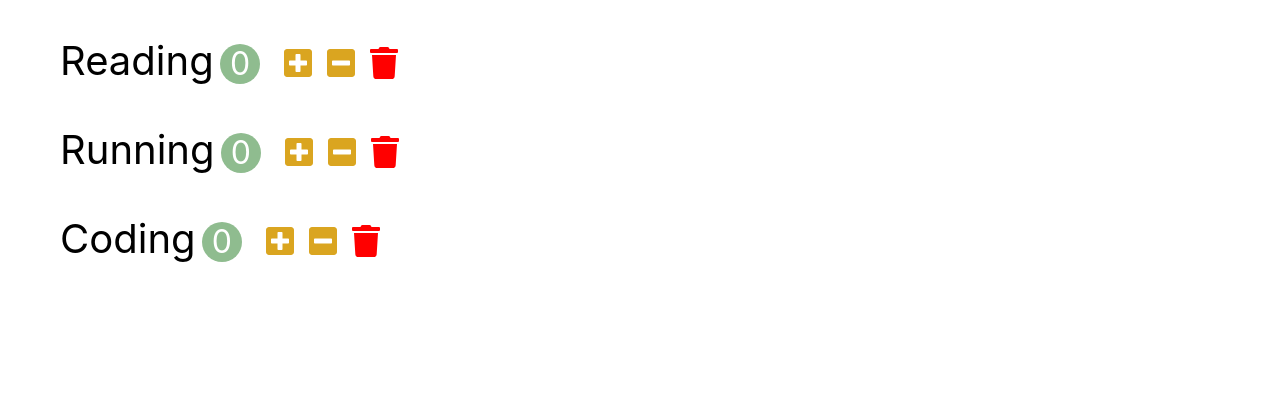
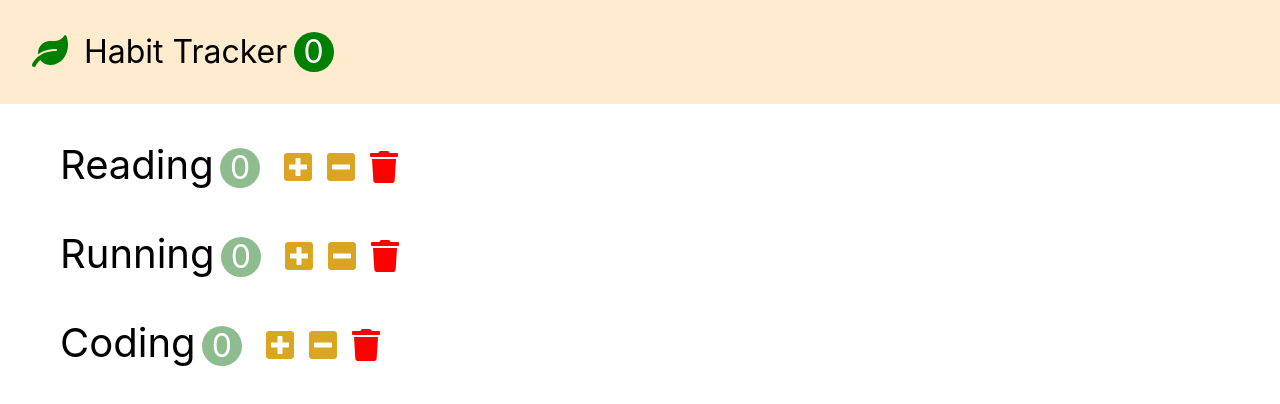
Before and after one commit to wldns0622/habit-tracker-with-react, a React (Create React App) app: page / in a window 1280 px wide. Shown: the top 404 px of the page. Built offline with nearby package versions, Linux system fonts and the light colour scheme.

Commit message:
make Navbar Componenet

```diff
--- a/src/app.css
+++ b/src/app.css
@@ -1,7 +1,35 @@
+* {
+  box-sizing: border-box;
+}
+
 button {
   outline: none;
   border: 0;
   cursor: pointer;
+}
+
+.navbar {
+  font-size: 2rem;
+  padding: 1em;
+  background-color: blanchedalmond;
+}
+
+.navbar__logo {
+  color: green;
+  margin-right: 0.5em;
+}
+
+.navbar__count {
+  display: inline-block;
+  text-align: center;
+  font-size: 2rem;
+  width: 2.5rem;
+  height: 2.5rem;
+  line-height: 2.5rem;
+  margin-left: 0.2em;
+  background-color: green;
+  color:white;
+  border-radius: 50%;
 }
 
 .habit{
--- a/src/app.jsx
+++ b/src/app.jsx
@@ -1,10 +1,49 @@
 import React, { Component } from 'react';
+import './app.css';
 import Habits from './component/habits';
-import './app.css';
+import Navbar from './component/navbar';
 
 class App extends Component {
+  state = {
+    habits: [
+      { id: 0, name: 'Reading', count: 0 },
+      { id: 1, name: 'Running', count: 0 },
+      { id: 2, name: 'Coding', count: 0 },
+    ]
+  }
+
+  handleIncrement = (habit) => {
+    const habits = [...this.state.habits];
+    const index = habits.indexOf(habit);
+    habits[index].count++;
+    this.setState({ habits });
+  }
+
+  handleDecrement = (habit) => {
+    const habits = [...this.state.habits];
+    const index = habits.indexOf(habit);
+    let count = habits[index].count - 1;
+    habits[index].count = count < 0 ? 0 : count;
+    this.setState({ habits });
+  }
+
+  handleDelete = (habit) => {
+    const habits = this.state.habits.filter(item => item.id !== habit.id);
+    this.setState({ habits });
+  }
+
   render() {
-    return <Habits />
+    return (
+      <>
+        <Navbar totalCount={this.state.habits.filter(item => item.count !== 0).length} />
+        <Habits
+          habits={this.state.habits}
+          onIncrement={this.handleIncrement}
+          onDecrement={this.handleDecrement}
+          onDelete={this.handleDelete}
+        />
+      </>
+    )
   }
 
 }
--- a/src/component/habits.jsx
+++ b/src/component/habits.jsx
@@ -2,44 +2,18 @@
 import Habit from './habit';
 
 class Habits extends Component {
-  state = {
-    habits: [
-      { id: 0, name: 'Reading', count: 0 },
-      { id: 1, name: 'Running', count: 0 },
-      { id: 2, name: 'Coding', count: 0 },
-    ]
-  }
-
-  handleIncrement = (habit) => {
-    const habits = [...this.state.habits];
-    const index = habits.indexOf(habit);
-    habits[index].count++;
-    this.setState({ habits });
-  }
-
-  handleDecrement = (habit) => {
-    const habits = [...this.state.habits];
-    const index = habits.indexOf(habit);
-    let count = habits[index].count - 1;
-    habits[index].count = count < 0 ? 0 : count;
-    this.setState({ habits });
-  }
-
-  handleDelete = (habit) => {
-    const habits = this.state.habits.filter(item => item.id !== habit.id);
-    this.setState({ habits });
-  }
 
   render() {
+    const { habits } = this.props;
     return (
       <ul>
-        { this.state.habits.map(habit => (
+        { habits.map(habit => (
           <Habit
             key={habit.id}
             habit={habit}
-            onIncrement={this.handleIncrement}
-            onDecrement={this.handleDecrement}
-            onDelete={this.handleDelete}
+            onIncrement={this.props.onIncrement}
+            onDecrement={this.props.onDecrement}
+            onDelete={this.props.onDelete}
           />
         ))}
       </ul>
--- /dev/null
+++ b/src/component/navbar.jsx
@@ -0,0 +1,15 @@
+import React, { Component } from 'react';
+
+class Navbar extends Component {
+  render() {
+    return (
+      <nav className="navbar">
+        <i className="navbar__logo fas fa-leaf"></i>
+        <span className="navbar__title">Habit Tracker</span>
+        <span className="navbar__count">{this.props.totalCount}</span>
+      </nav>
+    );
+  }
+}
+
+export default Navbar;
```
